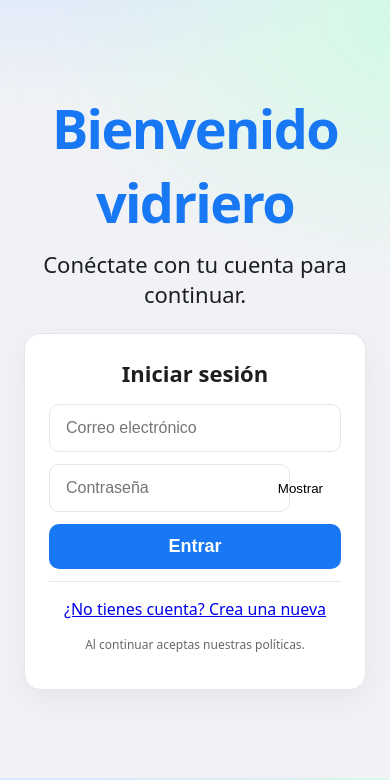
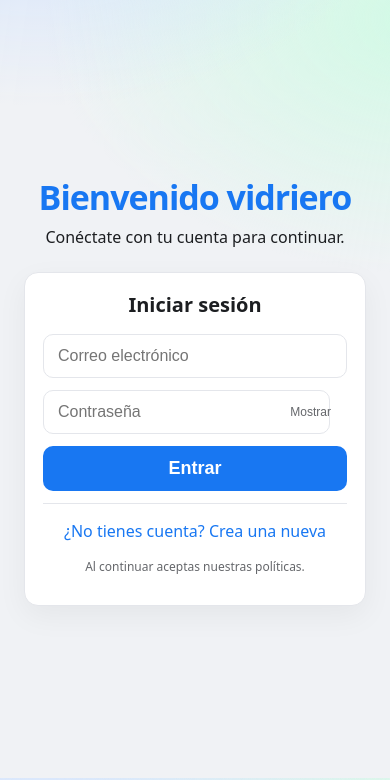
Before and after one commit to alfredit0o/vidrio-mexicano, a Flask app: page /login in a window 390 px wide. Shown: the part 66-846 px from the top of the page. Run offline with Flask 3, Linux system fonts and the light colour scheme.

Commit message:
fix: responsive móvil (grid, card, filas, toggle)

```diff
--- a/static/style.css
+++ b/static/style.css
@@ -88,3 +88,84 @@
     .card{ margin:0 auto }
     .hero{ text-align:center }
   }
+
+
+  /* centrar grid principal */
+.grid{
+    width:100%;
+    max-width:1060px;
+    display:grid;
+    grid-template-columns:1.2fr 1fr;
+    gap:48px;
+    align-items:center;
+    margin:0 auto;     /* <— IMPORTANTE para centrar */
+  }
+
+  /* enlaces dentro de la tarjeta */
+  .card a{ color:var(--brand); text-decoration:none; }
+  .card a:hover{ text-decoration:underline; }
+
+  /* campo con botón “Mostrar” */
+  .field{ position:relative; }
+  .input.with-toggle{ padding-right:64px; } /* espacio para el botón */
+  .toggle{
+    position:absolute;
+    right:12px;
+    top:50%;
+    transform:translateY(-50%);
+    border:none;
+    background:transparent;
+    cursor:pointer;
+    color:var(--muted);
+    font-size:12px;
+  }
+
+  /* centrar grid principal */
+.grid{ margin:0 auto; }
+
+/* enlaces del card */
+.card a{ color:var(--brand); text-decoration:none; }
+.card a:hover{ text-decoration:underline; }
+
+
+/* --- FIXES MÓVIL --- */
+
+/* El grid general apila hero y card */
+@media (max-width: 900px){
+    .grid{ grid-template-columns: 1fr; gap:24px; margin: 0 auto; }
+    .hero{ text-align:center; }
+  }
+
+  /* El card ocupa buen ancho en móvil */
+  @media (max-width: 600px){
+    .card{
+      max-width: 100%;
+      width: 100%;
+      margin: 0 auto;
+      border-radius: 14px;
+      padding: 18px;
+    }
+    .card h2{ font-size: 20px; }
+    .input{ font-size: 16px; padding: 12px 14px; }      /* targets más grandes */
+    .btn{ padding: 12px 16px; }
+  }
+
+  /* Las filas dobles pasan a 1 columna */
+  @media (max-width: 700px){
+    .row{ grid-template-columns: 1fr; gap: 10px; }
+  }
+
+  /* Título/hero más compacto en pantallas chicas */
+  @media (max-width: 600px){
+    .hero h1{ font-size: 34px; margin-bottom: 6px; }
+    .hero p{ font-size: 16px; }
+  }
+
+  /* Evitar que el botón "Mostrar" rompa el layout */
+  .field{ position: relative; }
+  .input.with-toggle{ padding-right: 64px; }
+  .toggle{
+    position: absolute; right: 10px; top: 50%; transform: translateY(-50%);
+    border: none; background: transparent; cursor: pointer;
+    color: var(--muted); font-size: 12px;
+  }
--- a/templates/login.html
+++ b/templates/login.html
@@ -11,12 +11,15 @@
       <h2 class="center">Iniciar sesión</h2>
       <form class="form" method="post">
         <input class="input" name="email" type="email" placeholder="Correo electrónico" required>
-        <div style="position:relative">
-          <input id="password" class="input" name="password" type="password" placeholder="Contraseña" required>
-          <button type="button" id="togglePass" style="position:absolute; right:12px; top:50%; transform:translateY(-50%); border:none; background:transparent; cursor:pointer;">Mostrar</button>
+
+        <div class="field">
+          <input id="password" class="input with-toggle" name="password" type="password" placeholder="Contraseña" required>
+          <button type="button" class="toggle" id="togglePass">Mostrar</button>
         </div>
+
         <button class="btn btn-primary" type="submit">Entrar</button>
       </form>
+
       <div class="divider"></div>
       <p class="center"><a href="{{ url_for('register') }}">¿No tienes cuenta? Crea una nueva</a></p>
       <p class="muted">Al continuar aceptas nuestras políticas.</p>
```
Also changed, not shown: templates/register.html (+15 -5 lines).
